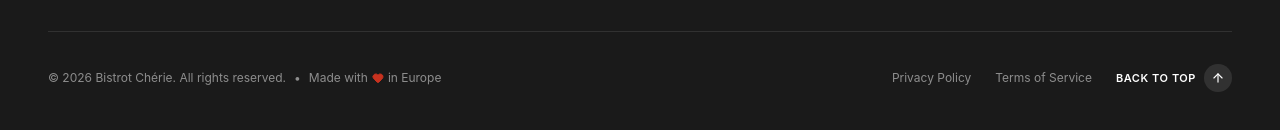
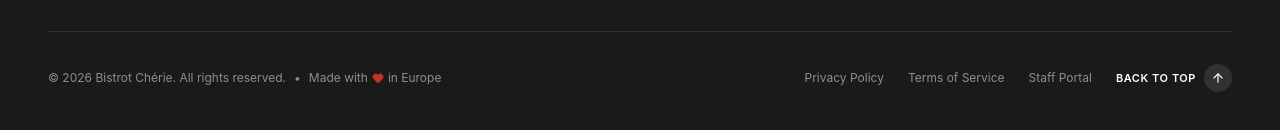
Before and after one commit to memecoder8384/cafe, a React (Vite) app in the folder resturent new/: page / in a window 1280 px wide. Shown: the part 9940-10070 px from the top of the page. Built offline with nearby package versions, Linux system fonts and the light colour scheme; no server answers; a web font is replaced by a local one.

Commit message:
Configure Netlify deployment and add Staff Portal footer access

```diff
--- a/resturent new/src/admin/adminApi.ts
+++ b/resturent new/src/admin/adminApi.ts
@@ -1,6 +1,6 @@
 import { supabase } from '../lib/supabaseClient';
 
-const BACKEND_URL = import.meta.env.VITE_BACKEND_URL || 'http://127.0.0.1:8000';
+const BACKEND_URL = import.meta.env.VITE_BACKEND_URL || import.meta.env.VITE_CHATBOT_API_URL || 'http://127.0.0.1:8000';
 
 async function getAuthHeaders() {
   const { data } = await supabase.auth.getSession();
--- a/resturent new/src/components/Footer.tsx
+++ b/resturent new/src/components/Footer.tsx
@@ -1,4 +1,5 @@
 import React, { useState } from 'react';
+import { Link } from 'react-router-dom';
 import { motion } from 'framer-motion';
 import { ArrowUp, Music2, Mail, Heart, CheckCircle2, Share2 } from 'lucide-react';
 
@@ -152,6 +153,7 @@ export const Footer: React.FC = () => {
         <div className="flex items-center gap-6">
           <a href="#" className="hover:underline">Privacy Policy</a>
           <a href="#" className="hover:underline">Terms of Service</a>
+          <Link to="/admin/login" className="hover:underline text-white/50 hover:text-white transition-colors" data-cursor="Admin">Staff Portal</Link>
           <button
             onClick={scrollToTop}
             className="flex items-center gap-2 text-white hover:text-[#E9B44C] transition-colors font-semibold uppercase tracking-wider text-[11px]"
```
Also changed, not shown: 1 other file (tests, documents, lock files or other folders).
